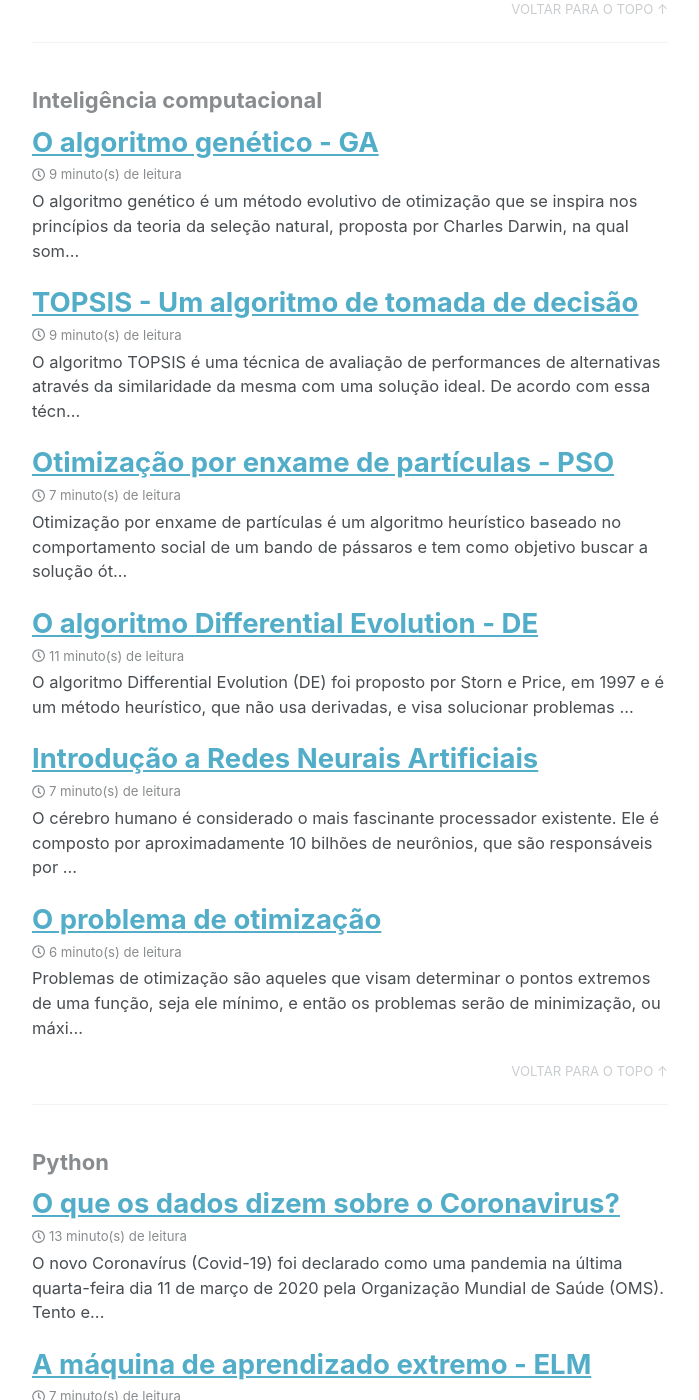
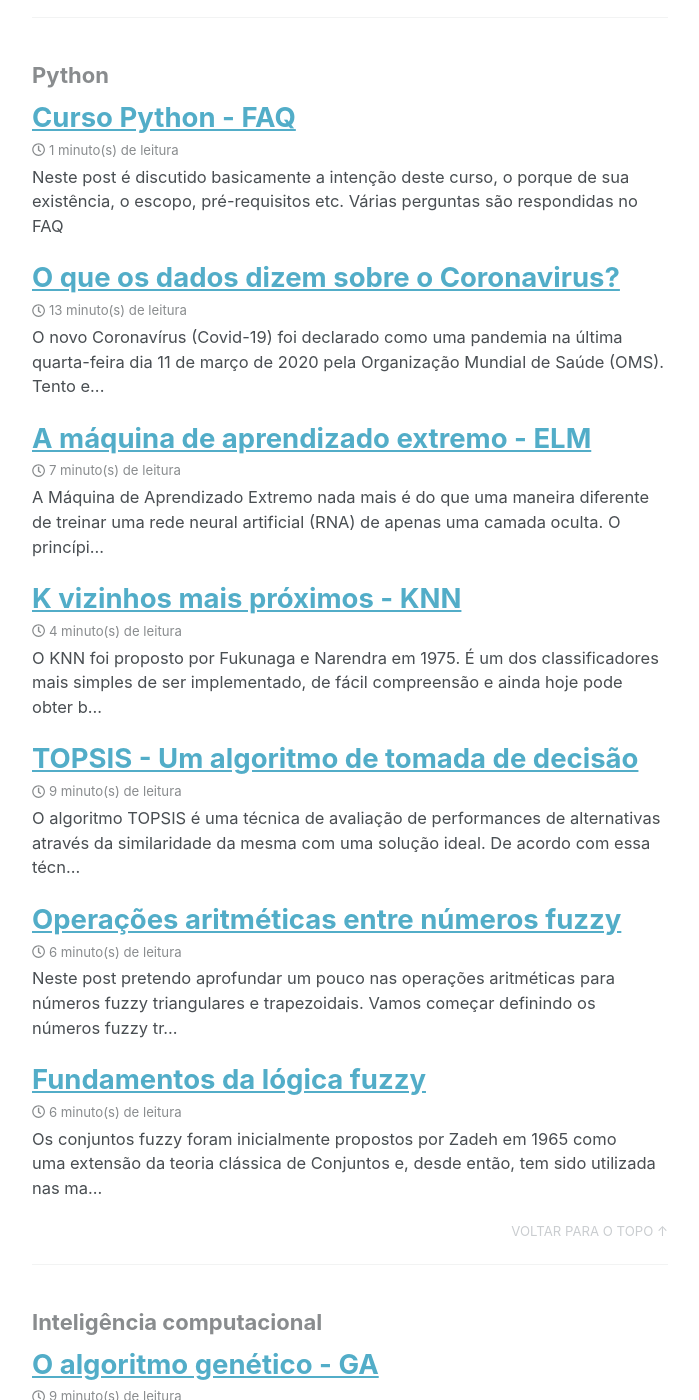
Before and after one commit to compintel/compintel.github.io, a Jekyll site: the page built from _pages/tags.md, in a window 1280 px wide and 1400 px high, scrolled down 3307 px. Shown: the whole window, without its empty margins (290-989 px from the left). Built offline with Jekyll 4.4.1, drawn with Linux system fonts in a browser that asks for light colours; cached includes are drawn as plain includes; nearby versions of some CDN libraries; some of the changed text lies outside the part shown.

Commit message:
adding curso-python

```diff
--- a/_data/navigation.yml
+++ b/_data/navigation.yml
@@ -6,6 +6,8 @@
     url: /algoritmos/
   - title: "Artigos"
     url: /artigos/
+  - title: "Curso Python"
+    url: /curso-python/
   - title: "Curso ML"
     url: /curso-ml/
   - title: "Cool stuffs"
--- /dev/null
+++ b/_pages/curso-python.md
@@ -0,0 +1,18 @@
+---
+layout: category
+permalink: /curso-python/
+title: Curso Python
+taxonomy: CursoPython
+author_profile: false
+excerpt: "Acesse todos os posts da categoria Curso Python do blog"
+---
+
+Bem vindo ao curso Python denominado **Mata a cobra e mostra o Python**! Esse curso foi idealizado e construído por [Gui Meira](https://twitter.com/gtmeira) e contou com ajuda de [André Pacheco](https://twitter.com/paaatcha), [Romulo Rosa](https://twitter.com/romulorosa) e [Giuliano Manso](https://twitter.com/GiulianoManso).
+
+
+A ideia desse curso surgiu no início da quarentena do Covid-19. A intenção foi criar um curso que introduza o Python a pessoas que não saibam programar ou tenham pouca experiência. Portanto, **o curso começa do zero!** Serão 12 aulas no total. Cada aula é descrita em um post e contém: uma descrição da mesma, um vídeo da aula, slides e exercícios. Esperamos que você possa usufruir deste conteúdo e caso tenha alguma sugestão ou comentário, sinta-se livre para fazê-lo!
+
+
+Para mais informações sobre o curso acesse o [FAQ do curso]({% post_url 2020-06-25-curso-python-faq %}), na qual são respondidas várias perguntas em relação ao curso.
+
+# Todas aulas estão linkadas abaixo:
--- /dev/null
+++ b/_posts/curso-python/2020-06-25-curso-python-faq.md
@@ -0,0 +1,40 @@
+---
+latexEquation: false
+title: "Curso Python - FAQ"
+header:
+  teaser: "assets/img/curso-python/curso-python.png"
+excerpt: "Neste post é discutido basicamente a intenção deste curso, o porque de sua existência, o escopo, pré-requisitos etc. Várias perguntas são respondidas no FAQ"
+toc: false
+categories:
+  - CursoPython
+tags:
+  - Python
+  - Programação
+---
+
+Seja bem vindo ao FAQ do curso **Mata a cobra e mostra o Python**! Este post é apenas para responder algumas das principais perguntas em relação ao curso.
+
+# FAQ
+
+## Por que este curso foi criado?
+Resumidamente, o curso surgiu durante a quarentena da pandemia do Covid-19. Como Gui Meira estava em casa e um pouco entediado, ele decidiu criar esse curso e chamar alguns amigos para contribuir com ele.
+
+## Para quem é destinado este curso?
+Obviamente qualquer pessoa pode acompanhar o curso. Mas o público alvo do curso são alunos do ensino médio que tem interesse em aprender a programar ou alunos iniciantes em algum curso de graduação ligado a tecnologia.
+
+## Preciso saber programar para acompanhar este curso?
+Não. O curso foi feito para iniciantes.
+
+## O curso vai ter implementação ou será apenas teórico?
+Com certeza vai ser mão na massa! O curso contém exercícios que são resolvidos durante as aulas e exercícios propostos. Como o curso é para iniciantes, fique tranquilo que será mostrado quais ferramentas devem ser utilizadas.
+
+
+## De onde vem o conteúdo deste curso?
+Básicmente da documentação do Python e das bibliotecas que utilizaremos no curso.
+
+## O curso tem certificado?
+Por enquanto não. Mas Gui Meira está trabalhando nisso. Quem sabe no futuro.
+
+____
+
+Caso você tenha alguma sugestão, pergunta, correção ou qualquer algo do tipo, não hesite em entrar em contato via e-mail, twitter, etc.
```
Also changed, not shown: assets/img/curso-python/curso-python.png (added).
